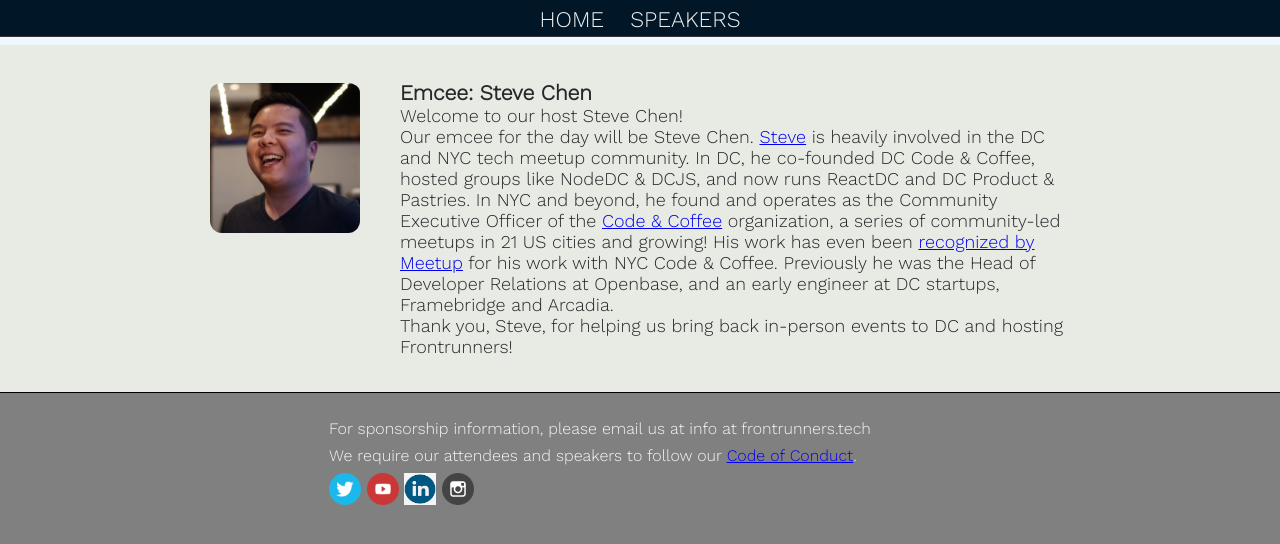
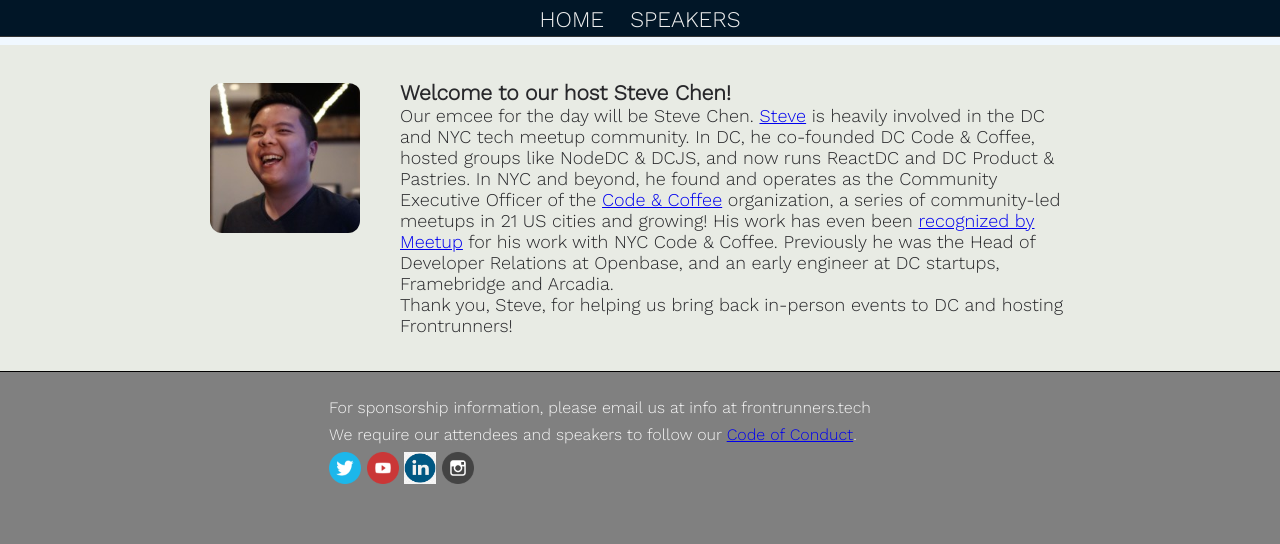
Before and after one commit to gothamgo/frontrunnersconf.github.io, a Jekyll site: the page built from test/testpage.html, in a window 1280 px wide. Shown: the top 544 px of the page. Built offline with Jekyll 4.4.1, drawn with Linux system fonts in a browser that asks for light colours.

Commit message:
Update emcee_panel.html

```diff
--- a/_includes/emcee_panel.html
+++ b/_includes/emcee_panel.html
@@ -45,11 +45,8 @@
 
     <div class="feature-details">
       <h3>
-	Emcee: Steve Chen
+        Welcome to our host Steve Chen!
       </h3>
-      <p>
-        Welcome to our host Steve Chen!
-      </p>
       <p>
         Our emcee for the day will be Steve Chen.
         <a href="https://www.linkedin.com/in/stevechendc/" target="_blank">Steve</a>
```
